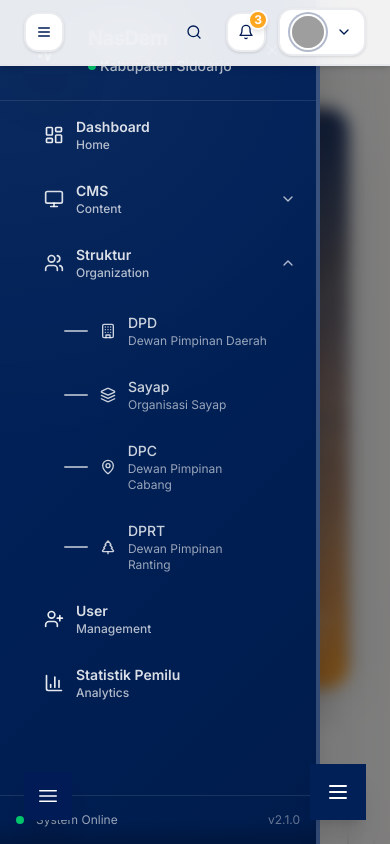
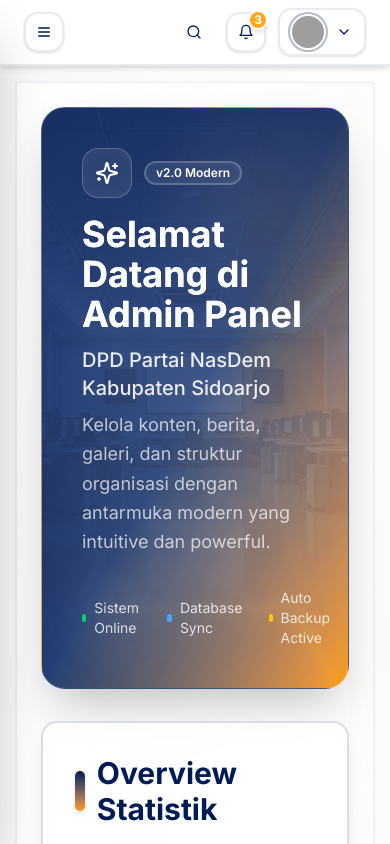
Before and after one commit to Vanszs/Nasdem_Web_V2.0, a Next.js app: page /admin in a window 390 px wide. Shown: the top 844 px of the page. Built offline with nearby package versions, Linux system fonts and the light colour scheme; grey boxes are pictures that could not be loaded.

Commit message:
fix : navbar overlaps with sidebar

```diff
--- a/src/components/layout/AdminLayout.tsx
+++ b/src/components/layout/AdminLayout.tsx
@@ -9,12 +9,12 @@ interface AdminLayoutProps {
 }
 
 export function AdminLayout({ children, breadcrumbs }: AdminLayoutProps) {
-  const [sidebarCollapsed, setSidebarCollapsed] = useState(false);
+  const [sidebarCollapsed, setSidebarCollapsed] = useState(true); // Start collapsed on mobile
 
   return (
     <div className="min-h-screen bg-gradient-to-br from-gray-50 via-white to-gray-100 relative">
       {/* Modern Sidebar - Always visible on desktop, hideable on mobile */}
-      <div className={`fixed top-0 left-0 z-40 h-full transition-transform duration-500 lg:translate-x-0 ${
+      <div className={`fixed top-0 left-0 z-50 h-full transition-transform duration-500 ${
         sidebarCollapsed ? '-translate-x-full lg:translate-x-0' : 'translate-x-0'
       }`}>
         <ModernSidebar
@@ -26,15 +26,17 @@ export function AdminLayout({ children, breadcrumbs }: AdminLayoutProps) {
       {/* Overlay for mobile only */}
       {!sidebarCollapsed && (
         <div
-          className="fixed inset-0 bg-black/50 backdrop-blur-sm z-30 lg:hidden"
+          className="fixed inset-0 bg-black/50 backdrop-blur-sm z-40 lg:hidden"
           onClick={() => setSidebarCollapsed(true)}
         />
       )}
 
       {/* Main Content Area - Always account for sidebar on desktop */}
       <div className="min-h-screen flex flex-col lg:ml-80">
-        {/* Top Navigation */}
-        <TopNavbar breadcrumbs={breadcrumbs} onToggleSidebar={() => setSidebarCollapsed(!sidebarCollapsed)} />
+        {/* Top Navigation - Make it not sticky to avoid overlap issues */}
+        <div className="relative z-30">
+          <TopNavbar breadcrumbs={breadcrumbs} onToggleSidebar={() => setSidebarCollapsed(!sidebarCollapsed)} />
+        </div>
 
         {/* Main Content with Proper Scrolling */}
         <main className="flex-1 relative">
@@ -51,28 +53,6 @@ export function AdminLayout({ children, breadcrumbs }: AdminLayoutProps) {
             {children}
           </div>
         </main>
-
-        {/* Sidebar Toggle Button for Mobile */}
-        <button
-          onClick={() => setSidebarCollapsed(!sidebarCollapsed)}
-          className="fixed bottom-6 left-6 z-50 lg:hidden bg-primary text-white p-3 rounded-smooth shadow-xl hover:scale-110 transition-all duration-300"
-        >
-          <svg xmlns="http://www.w3.org/2000/svg" fill="none" viewBox="0 0 24 24" strokeWidth={1.5} stroke="currentColor" className="w-6 h-6">
-            <path strokeLinecap="round" strokeLinejoin="round" d="M3.75 6.75h16.5M3.75 12h16.5m-16.5 5.25h16.5" />
-          </svg>
-        </button>
-      </div>
-
-      {/* Floating Action Button for Mobile */}
-      <div className="fixed bottom-6 right-6 z-50 lg:hidden">
-        <button
-          onClick={() => setSidebarCollapsed(!sidebarCollapsed)}
-          className="w-14 h-14 bg-brand-primary rounded-smooth shadow-xl hover:shadow-2xl transition-all duration-300 flex items-center justify-center text-white hover:scale-110"
-        >
-          <svg className="w-6 h-6" fill="none" stroke="currentColor" viewBox="0 0 24 24">
-            <path strokeLinecap="round" strokeLinejoin="round" strokeWidth={2} d="M4 6h16M4 12h16M4 18h16" />
-          </svg>
-        </button>
       </div>
     </div>
   );
--- a/src/components/layout/TopNavbar.tsx
+++ b/src/components/layout/TopNavbar.tsx
@@ -35,7 +35,7 @@ export function TopNavbar({ breadcrumbs = [], onToggleSidebar }: TopNavbarProps)
   };
 
   return (
-    <header className="sticky top-0 z-50 w-full bg-white/90 backdrop-blur-xl border-b-2 border-gray-200/80 hover:border-gray-300/90 transition-all duration-300 shadow-md hover:shadow-lg">
+    <header className="relative w-full bg-white/95 backdrop-blur-xl border-b-2 border-gray-200/80 hover:border-gray-300/90 transition-all duration-300 shadow-md hover:shadow-lg">
       <div className="flex h-16 items-center justify-between px-6 lg:px-8">
         {/* Left Section - Mobile Menu & Breadcrumbs */}
         <div className="flex items-center gap-4">
```
